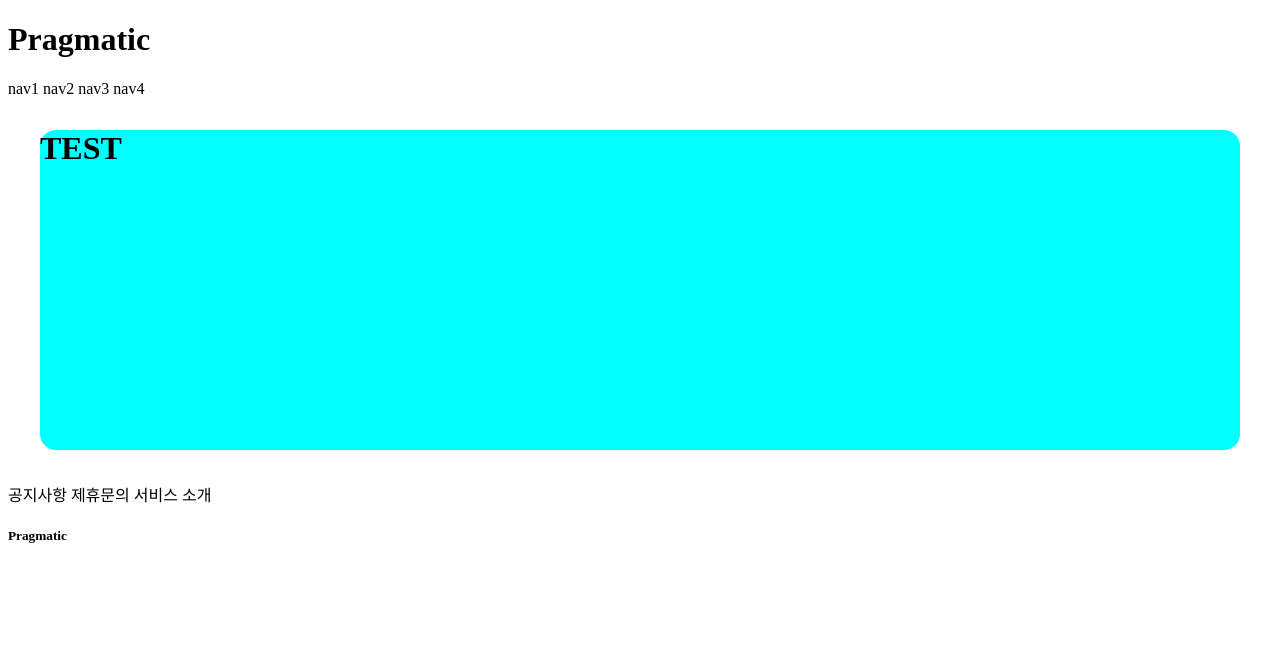
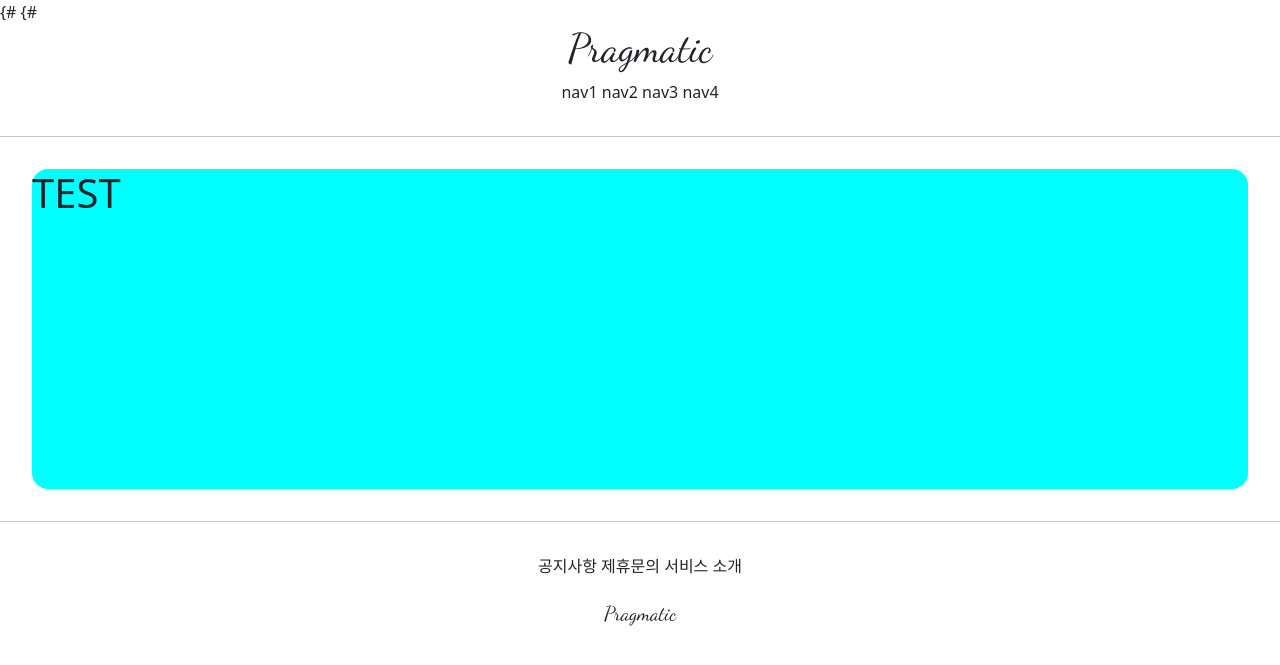
Before and after one commit to chirang963/gis_Yhw_1, a Django app: page /accounts/hello_world/ in a window 1280 px wide. Shown: the top 665 px of the page. Run offline with Django 3.2, Linux system fonts and the light colour scheme; parts of the project's set-up code (start-up, migrations or seed data) failed here and were passed over.

Commit message:
7/5 2ban class commit 3

```diff
--- a/templates/base.html
+++ b/templates/base.html
@@ -7,10 +7,11 @@
 <body>
 
 {% include 'header.html' %}
-
+<hr>
 {% block content %}
 {% endblock %}
 
+<hr>
 
 {% include 'footer.html' %}
 
--- a/templates/footer.html
+++ b/templates/footer.html
@@ -1,11 +1,11 @@
-<div style="text=align: center">
+<div style="text-align: center">
 
-    <dic>
+    <div style="margin-top: 2rem">
         <span>공지사항</span>
         <span>제휴문의</span>
         <span>서비스 소개</span>
-    </dic>
-<dic>
+    </div>
+<div style="margin: 1.5rem 0; font-family: 'Dancing Script', cursive;">
     <h5>Pragmatic</h5>
-</dic>
 </div>
+</div>
--- a/templates/head.html
+++ b/templates/head.html
@@ -1,4 +1,13 @@
 <head>
     <meta charset="UTF-8">
     <title>Title</title>
+
+    {#  BOOTSTARP LINK  #} <link href="https://cdn.jsdelivr.net/npm/bootstrap@5.0.2/dist/css/bootstrap.min.css" rel="stylesheet"
+                                 integrity="sha384-EVSTQN3/azprG1Anm3QDgpJLIm9Nao0Yz1ztcQTwFspd3yD65VohhpuuCOmLASjC" crossorigin="anonymous">
+    {# GOOGLE FONT LINK #}<link
+        <link rel="preconnect" href="https://fonts.googleapis.com">
+        {#
+        <link rel="preconnect" href="https://fonts.gstatic.com" crossorigin>
+        {#
+        <link href="https://fonts.googleapis.com/css2?family=Dancing+Script&display=swap" rel="stylesheet">
 </head>
--- a/templates/header.html
+++ b/templates/header.html
@@ -1,23 +1,15 @@
 <div style="text-align: center">
-
-</div>
-
-<div>
-
-    <div>
+    <div style="margin-bottom: 2rem 0; font-family: 'Dancing Script', cursive;">
 
         <h1>Pragmatic</h1>
 
     </div>
-    <div>
-<span>nav1</span>
-<span>nav2</span>
-<span>nav3</span>
-<span>nav4</span>
+    <div style="margin-bottom: 2rem">
+        <span>nav1</span>
+        <span>nav2</span>
+        <span>nav3</span>
+        <span>nav4</span>
 
     </div>
 
-
-
-
 </div>
```
